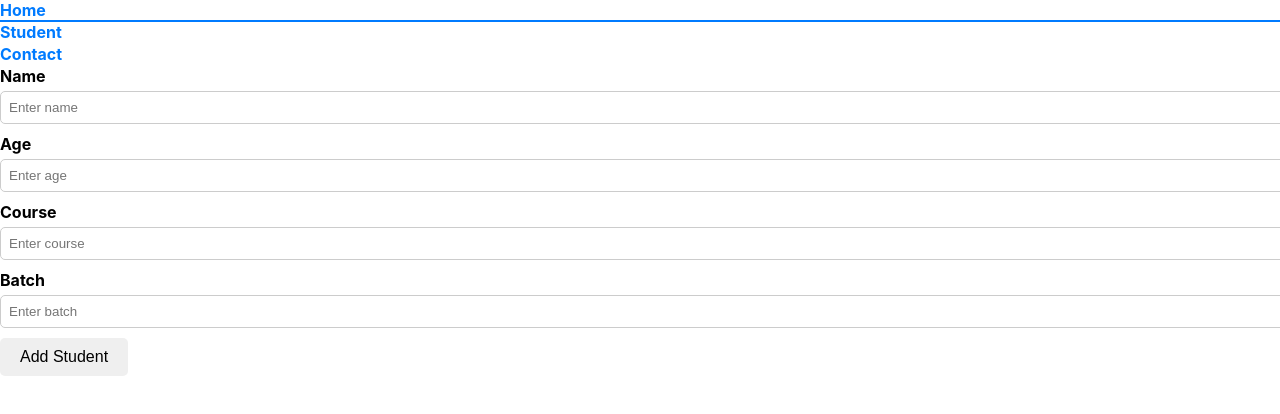
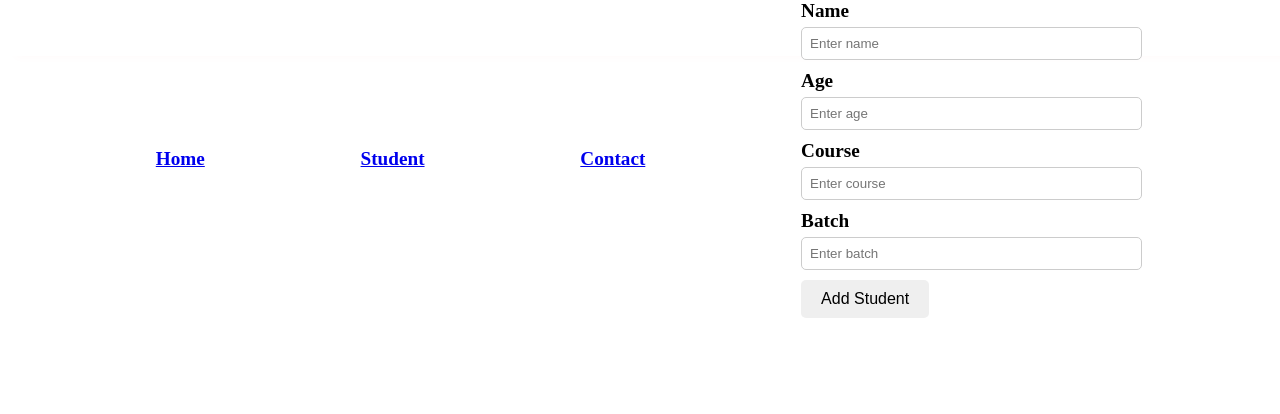
Before and after one commit to ayushsingh3007/Handson-7, a React (Create React App) app: page /addstudent in a window 1280 px wide. Shown: the top 414 px of the page. Built offline with nearby package versions, Linux system fonts and the light colour scheme.

Commit message:
Update App.css

```diff
--- a/src/App.css
+++ b/src/App.css
@@ -37,22 +37,26 @@
 }
 /* Add your styles here */
 
-.nav-link {
-    display: flex;
+#navbar{
+  display: flex;
+  flex-wrap: wrap;
+  justify-content: space-evenly;
+  width: 100%;
+  height: 7vh;
+  font-family: 'Times New Roman', Times, serif;
 
-    justify-content: space-between;
-    text-decoration: none;
+  font-weight: 700;
+  align-items: center;
+  font-size: larger;
 
-    color: #007bff;
-    font-weight: bold;
-    width: 100%; /* Take up full width */
-    border-bottom: 2px solid transparent; /* Optional: Adds a bottom border on hover */
+  background-color:white;
+  text-decoration: none;
+  font-variant: inherit;
+  box-shadow: 15px 1px 10px snow;
+
+
+
 }
-
-.nav-link:hover {
-    border-bottom-color: #007bff; /* Optional: Change border color on hover */
-}
-
 
 /* Add your styles here */
 
```
